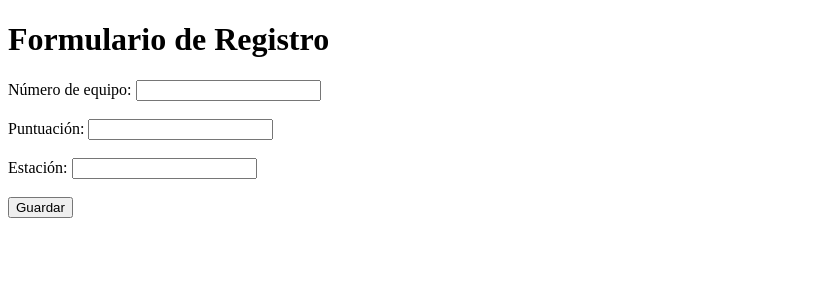
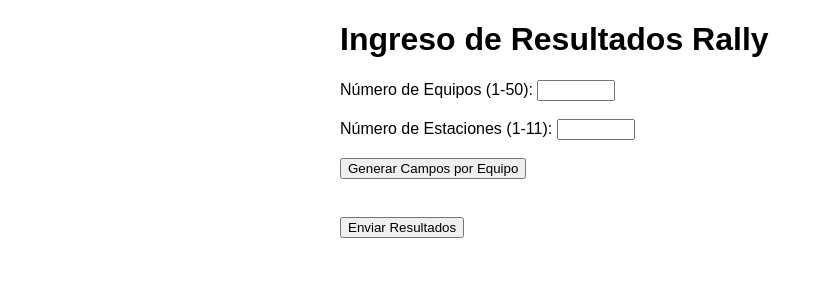
Before and after one commit to CASETAELECTRONICA/mi-aplicacion, a Flask app: page / in a window 1280 px wide. Shown: the top 300 px of the page, without its empty margins (0-824 px from the left). Run offline with Flask 2, Linux system fonts and the light colour scheme; parts of the project's set-up code (start-up, migrations or seed data) failed here and were passed over.

Commit message:
Actualización de formulario.html y ranking.html con nuevas funcionalidades

```diff
--- a/templates/formulario.html
+++ b/templates/formulario.html
@@ -1,23 +1,103 @@
 <!DOCTYPE html>
 <html lang="es">
-<head>
+  <head>
     <meta charset="UTF-8">
-    <meta name="viewport" content="width=device-width, initial-scale=1.0">
-    <title>Formulario</title>
-</head>
-<body>
-    <h1>Formulario de Registro</h1>
-    <form action="/guardar" method="POST">
-        <label for="numero_equipo">Número de equipo:</label>
-        <input type="number" name="numero_equipo" required><br><br>
+    <title>Rally PM3E - Formulario</title>
+    <style>
+      body {
+        font-family: Arial, sans-serif;
+        margin: 20px;
+      }
+      .container {
+        max-width: 600px;
+        margin: auto;
+      }
+      input[type="number"] {
+        width: 70px;
+      }
+      .team-inputs {
+        margin-top: 20px;
+      }
+      hr {
+        margin: 20px 0;
+      }
+    </style>
+  </head>
+  <body>
+    <div class="container">
+      <h1>Ingreso de Resultados Rally</h1>
+      <form id="rally-form">
+        <label for="teams">Número de Equipos (1-50):</label>
+        <input type="number" id="teams" name="teams" min="1" max="50" required>
+        <br><br>
 
-        <label for="puntuacion">Puntuación:</label>
-        <input type="number" name="puntuacion" step="0.01" required><br><br>
+        <label for="stations">Número de Estaciones (1-11):</label>
+        <input type="number" id="stations" name="stations" min="1" max="11" required>
+        <br><br>
 
-        <label for="estacion">Estación:</label>
-        <input type="text" name="estacion" required><br><br>
+        <button type="button" onclick="generateTeamFields()">Generar Campos por Equipo</button>
 
-        <button type="submit">Guardar</button>
-    </form>
-</body>
+        <div id="teams-input" class="team-inputs"></div>
+        <br>
+        <button type="submit">Enviar Resultados</button>
+      </form>
+    </div>
+
+    <script>
+      function generateTeamFields() {
+        const teams = parseInt(document.getElementById('teams').value, 10);
+        const stations = parseInt(document.getElementById('stations').value, 10);
+        if (isNaN(teams) || isNaN(stations)) {
+          return;
+        }
+        const container = document.getElementById('teams-input');
+        container.innerHTML = ""; // Limpiar campos previos
+        for (let t = 1; t <= teams; t++) {
+          const teamDiv = document.createElement('div');
+          teamDiv.innerHTML = `<h3>Equipo ${t}</h3>`;
+          for (let s = 1; s <= stations; s++) {
+            teamDiv.innerHTML += `
+              <label>Estación ${s} (0-100):</label>
+              <input type="number" name="team_${t}_station_${s}" min="0" max="100" required>
+              <br>
+            `;
+          }
+          container.appendChild(teamDiv);
+          container.appendChild(document.createElement('hr'));
+        }
+      }
+
+      document.getElementById('rally-form').addEventListener('submit', function(event) {
+        event.preventDefault();
+        const teams = parseInt(document.getElementById('teams').value, 10);
+        const stations = parseInt(document.getElementById('stations').value, 10);
+        const results = [];
+
+        for (let t = 1; t <= teams; t++) {
+          let teamData = { scores: [] };
+          let total = 0;
+          for (let s = 1; s <= stations; s++) {
+            const inputField = document.querySelector(`input[name="team_${t}_station_${s}"]`);
+            const score = parseFloat(inputField.value);
+            if (isNaN(score) || score < 0 || score > 100) {
+              alert(`Por favor, ingresa un valor válido entre 0 y 100 para el Equipo ${t}, Estación ${s}.`);
+              return;
+            }
+            teamData.scores.push(score);
+            total += score;
+          }
+          teamData.average = total / stations;
+          results.push(teamData);
+        }
+
+        localStorage.setItem("rallyResults", JSON.stringify({
+          teams: teams,
+          stations: stations,
+          results: results
+        }));
+
+        window.location.href = "/ranking";
+      });
+    </script>
+  </body>
 </html>
```
Also changed, not shown: templates/ranking.html (+51 -26 lines).
